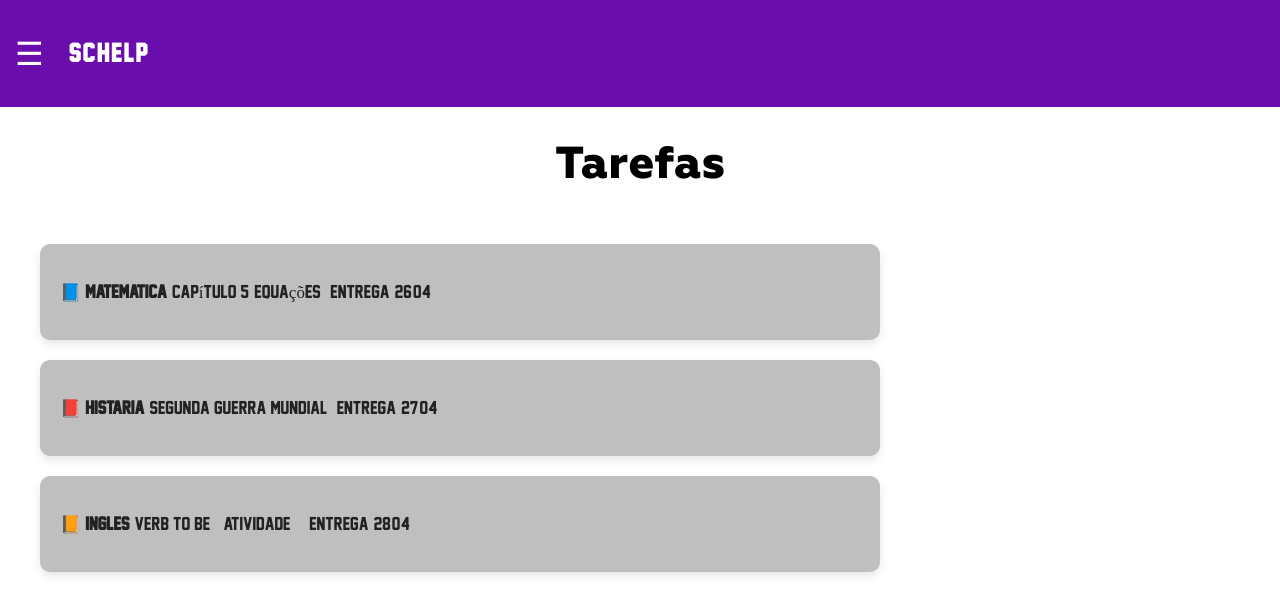
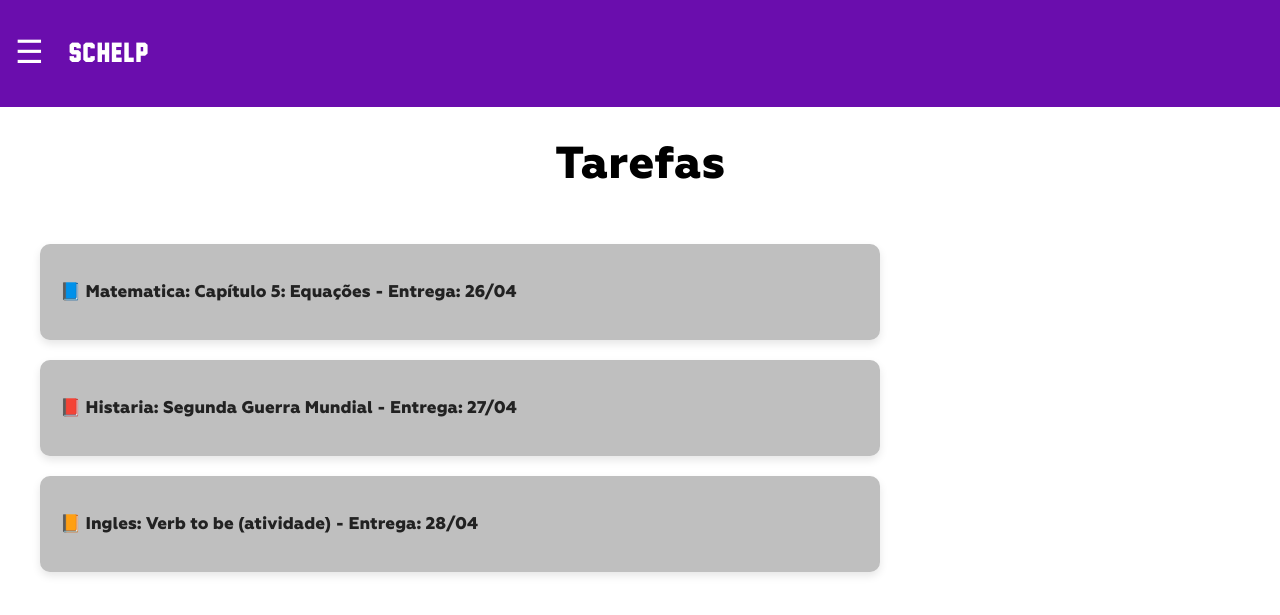
Before and after one commit to Ludovico-Pitoco/Schelp, a PHP site: page /tarefas.html in a window 1280 px wide. Shown: the top 615 px of the page. Run offline with PHP 8.4, Linux system fonts and the light colour scheme.

Commit message:
Update style.css

```diff
--- a/CSS/style.css
+++ b/CSS/style.css
@@ -136,7 +136,7 @@ body {
     left: 50%;
     width: 0;
     height: 0;
-    background-color: rgba(0, 0, 0, 0.103); /* cinza translúcido */
+    background-color: rgba(0, 0, 0, 0.103);
     border-radius: 100%;
     transform: translate(-50%, -50%);
     transition: width 0.15s ease, height 0.15s ease;
@@ -155,7 +155,11 @@ body {
     padding:10px;
   }
 
-  .lista-tarefas-container {
+body {
+    font-family: 'Geoform', sans-serif;
+}
+
+.lista-tarefas-container {
     display: flex;
     flex-direction: column;
     align-items: flex-start;
@@ -170,7 +174,7 @@ body {
     border-radius: 10px;
     margin: 10px 0;
     padding: 20px;
-    font-family: jersey;
+    font-family: 'Geoform', sans-serif;
     font-size: 17px;
     font-weight: normal;
     color: #222;
@@ -185,3 +189,7 @@ body {
     transform: scale(1.01);
     box-shadow: 0 6px 12px rgba(0, 0, 0, 0.15);
 }
+
+.navbar, .sidebar, .titulo {
+    font-family: 'Geoform', sans-serif;
+}
```
